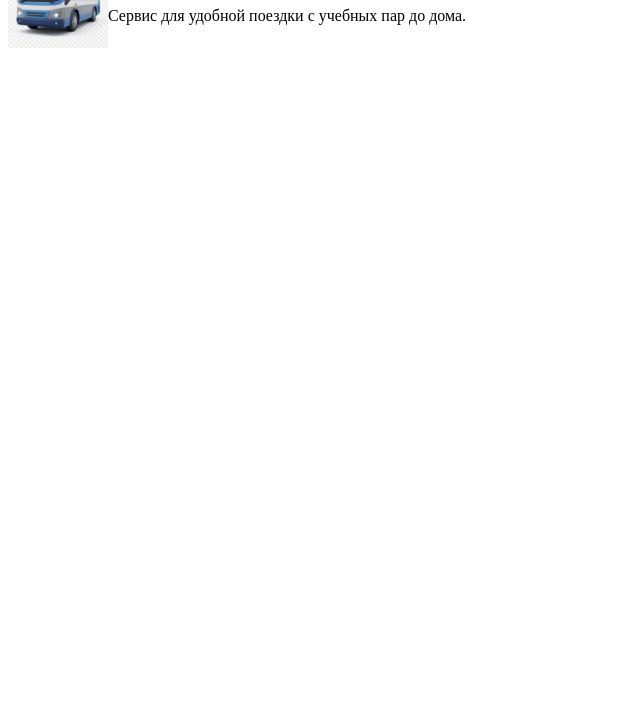
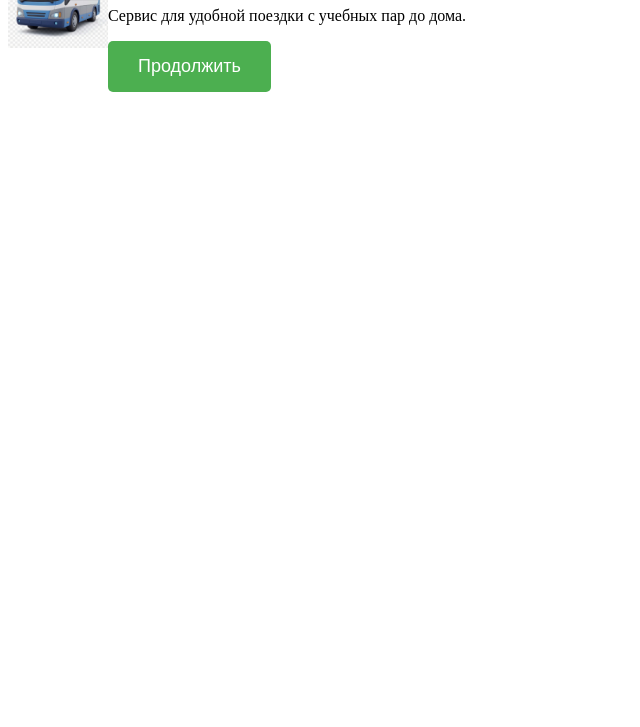
Before and after one commit to dianabolkhovitina08-boop/PolyExpress, a plain HTML site: page index.html in a window 1280 px wide. Shown: the part 73-800 px from the top of the page, without its empty margins (0-640 px from the left). Drawn offline with Linux system fonts and the light colour scheme.

Commit message:
Update index.html

```diff
--- a/index.html
+++ b/index.html
@@ -11,7 +11,9 @@
     <h1>PolyExpress</h1>
     <p>Сервис для удобной поездки с учебных пар до дома.</p>
 
-
+    <button onclick="window.location.href='schedule.html'" style="padding: 15px 30px; background-color: #4CAF50; color: white; border: none; border-radius: 5px; cursor: pointer; font-size: 18px;">
+        Продолжить
+    </button>
 
 </body>
 </html>
```
